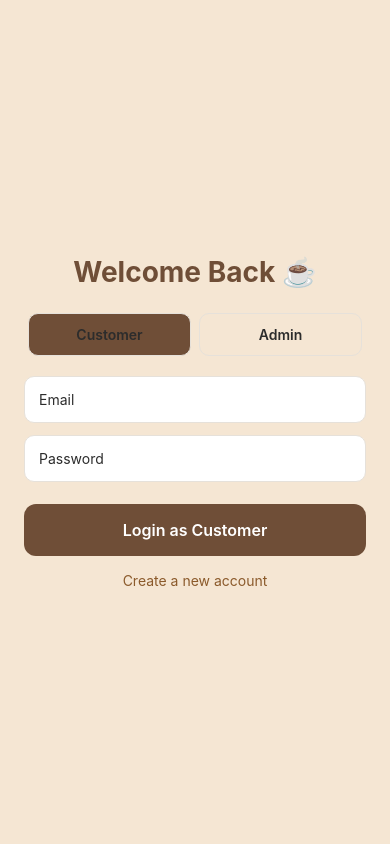
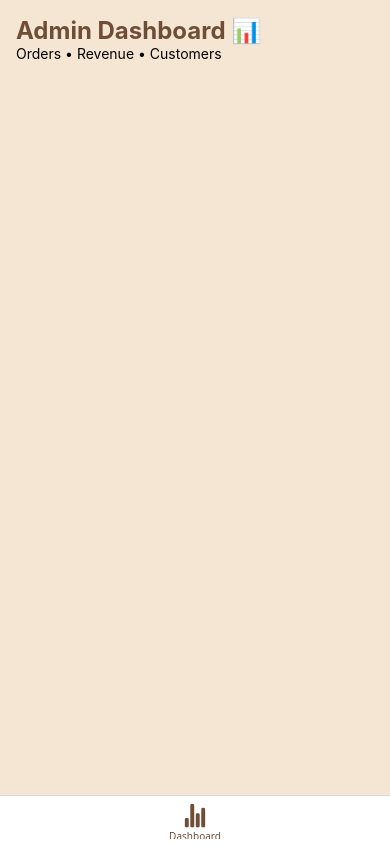
Before and after one commit to Bongeka-Bhungane/React-Native-Restaurant-App, a React Native app: screen /AdminApp in a window 390 px wide. Built offline with nearby package versions, Linux system fonts and the light colour scheme.

Commit message:
added avigation for the admin side

```diff
--- /dev/null
+++ b/src/admin/navigation/AdminNavigator.tsx
@@ -0,0 +1,12 @@
+import { createNativeStackNavigator } from "@react-navigation/native-stack";
+import AdminTabs from "./AdminTabs";
+
+const Stack = createNativeStackNavigator();
+
+export default function AdminNavigator() {
+  return (
+    <Stack.Navigator screenOptions={{ headerShown: false }}>
+      <Stack.Screen name="AdminTabs" component={AdminTabs} />
+    </Stack.Navigator>
+  );
+}
--- a/src/admin/navigation/AdminTabs.tsx
+++ b/src/admin/navigation/AdminTabs.tsx
@@ -1,18 +1,36 @@
 import { createBottomTabNavigator } from "@react-navigation/bottom-tabs";
-// import AdminDashboard from "./screens/AdminDashboard";
-// import AdminOrders from "./screens/AdminOrders";
-// import AdminMenu from "./screens/AdminMenu";
-// import AdminRestaurant from "./screens/AdminRestaurant";
+import Ionicons from "react-native-vector-icons/Ionicons";
+import { colors } from "../../theme/colors";
+
+import AdminDashboardScreen from "../../admin/screens/AdminDashboardScreen";
+// import ManageMenuScreen from "../screens/admin/ManageMenuScreen";
+// import AdminOrdersScreen from "../screens/admin/AdminOrdersScreen";
+// import AdminProfileScreen from "../screens/admin/AdminProfileScreen";
 
 const Tab = createBottomTabNavigator();
 
 export default function AdminTabs() {
   return (
-    // <Tab.Navigator>
-    //   {/* <Tab.Screen name="Dashboard" component={AdminDashboard} />
-    //   <Tab.Screen name="Orders" component={AdminOrders} />
-    //   <Tab.Screen name="Menu" component={AdminMenu} />
-    //   <Tab.Screen name="Restaurant" component={AdminRestaurant} /> */}
-    // </Tab.Navigator>
+    <Tab.Navigator
+      screenOptions={({ route }) => ({
+        headerShown: false,
+        tabBarActiveTintColor: colors.primary,
+        tabBarIcon: ({ color, size }) => {
+          let iconName = "grid";
+
+          if (route.name === "Dashboard") iconName = "stats-chart";
+          if (route.name === "Menu") iconName = "fast-food";
+          if (route.name === "Orders") iconName = "receipt";
+          if (route.name === "Profile") iconName = "person";
+
+          return <Ionicons name={iconName} size={size} color={color} />;
+        },
+      })}
+    >
+      <Tab.Screen name="Dashboard" component={AdminDashboardScreen} />
+      {/* <Tab.Screen name="Menu" component={ManageMenuScreen} />
+      <Tab.Screen name="Orders" component={AdminOrdersScreen} />
+      <Tab.Screen name="Profile" component={AdminProfileScreen} /> */}
+    </Tab.Navigator>
   );
 }
--- /dev/null
+++ b/src/admin/screens/AdminDashboardScreen.tsx
@@ -0,0 +1,16 @@
+import { View, Text, StyleSheet } from "react-native";
+import { colors } from "../../theme/colors";
+
+export default function AdminDashboardScreen() {
+  return (
+    <View style={styles.container}>
+      <Text style={styles.title}>Admin Dashboard 📊</Text>
+      <Text>Orders • Revenue • Customers</Text>
+    </View>
+  );
+}
+
+const styles = StyleSheet.create({
+  container: { flex: 1, padding: 16, backgroundColor: colors.background },
+  title: { fontSize: 24, fontWeight: "700", color: colors.primary },
+});
--- a/src/navigation/AppNavigator.tsx
+++ b/src/navigation/AppNavigator.tsx
@@ -7,7 +7,7 @@ import LoginScreen from "../screens/LoginScreen";
 import RegisterScreen from "../screens/RegisterScreen";
 import { colors } from "../theme/colors";
 import Ionicons from "react-native-vector-icons/Ionicons";
-import AdminTabs from "../admin/navigation/AdminTabs";
+import AdminNavigator from "../admin/navigation/AdminNavigator";
 
 const Stack = createNativeStackNavigator();
 const Tab = createBottomTabNavigator();
@@ -52,7 +52,7 @@ export default function AppNavigator() {
       {/* <Stack.Screen name="Category" component={CategoryScreen} /> */}
       <Stack.Screen name="ViewItem" component={ViewItemScreen} />
 
-      <Stack.Screen name="AdminTabs" component={AdminTabs} />
+      <Stack.Screen name="AdminApp" component={AdminNavigator} />
     </Stack.Navigator>
   );
 }
--- a/src/navigation/RootNavigator.tsx
+++ b/src/navigation/RootNavigator.tsx
@@ -4,6 +4,8 @@ import RegisterScreen from "../screens/RegisterScreen";
 import ViewItemScreen from "../screens/ViewItemScreen";
 import AppTabs from "../../AppTabs";
 import CheckoutScreen from "../screens/CheckoutScreen";
+import AdminNavigator from "../admin/navigation/AdminNavigator";
+import AdminTabs from "../admin/navigation/AdminTabs";
 
 const Stack = createNativeStackNavigator();
 
@@ -14,6 +16,9 @@ export default function RootNavigator() {
       <Stack.Screen name="Register" component={RegisterScreen} />
       <Stack.Screen name="App" component={AppTabs} />
       <Stack.Screen name="ViewItem" component={ViewItemScreen} />
+      <Stack.Screen name="AdminApp" component={AdminNavigator} />
+      <Stack.Screen name="AdminTabs" component={AdminTabs} />
+
       {/* <Stack.Screen name="Checkout" component={CheckoutScreen} /> */}
     </Stack.Navigator>
   );
```
